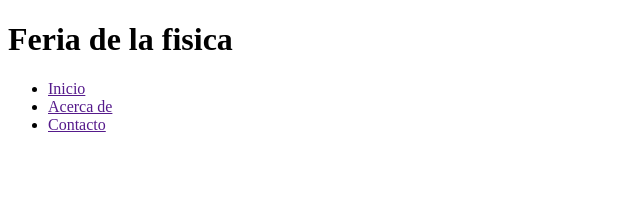
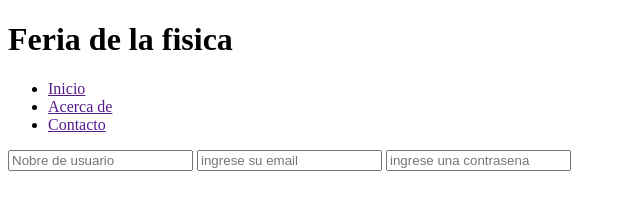
Before and after one commit to yorlingarcia/Proyecto-feria, a plain HTML site: page index.html in a window 1280 px wide. Shown: the whole page, without its empty margins (0-640 px from the left). Drawn offline with Linux system fonts and the light colour scheme.

Commit message:
actualizacion del index.html, se annade el formulario (sigue en construccion)

```diff
--- a/index.html
+++ b/index.html
@@ -22,5 +22,35 @@
         </ul>
       </nav>
     </header>
+    <!-- Cuerpo principal del documento -->
+    <main>
+      <!-- Formulario registro de usuarios -->
+      <form action="">
+        <!-- Ingreso del usuario -->
+        <input
+          type="text"
+          name=""
+          id=""
+          required
+          placeholder="Nobre de usuario"
+        />
+        <!-- Ingreso de correo electronico -->
+        <input
+          type="email"
+          name=""
+          id=""
+          required
+          placeholder="ingrese su email"
+        />
+        <!-- Ingreso de contrasena -->
+        <input
+          type="password"
+          name=""
+          id=""
+          required
+          placeholder="ingrese una contrasena"
+        />
+      </form>
+    </main>
   </body>
 </html>
```
